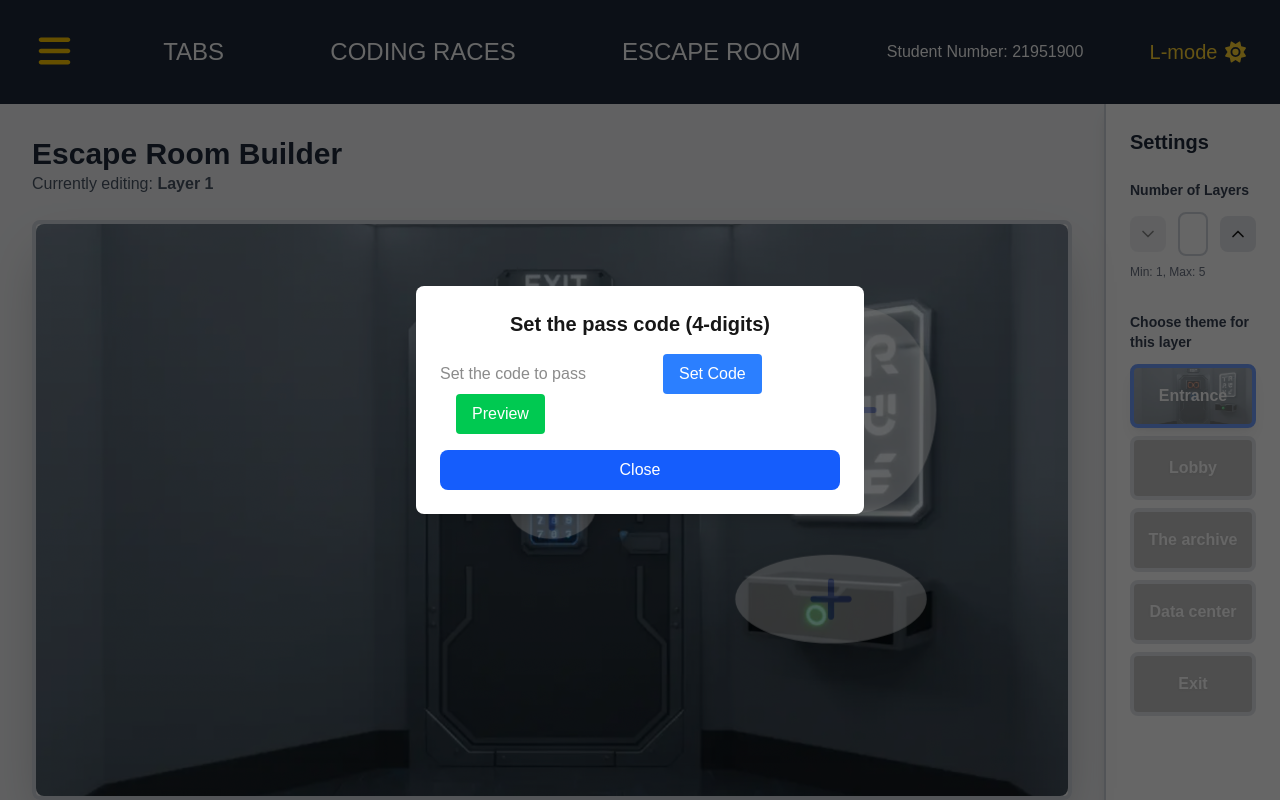
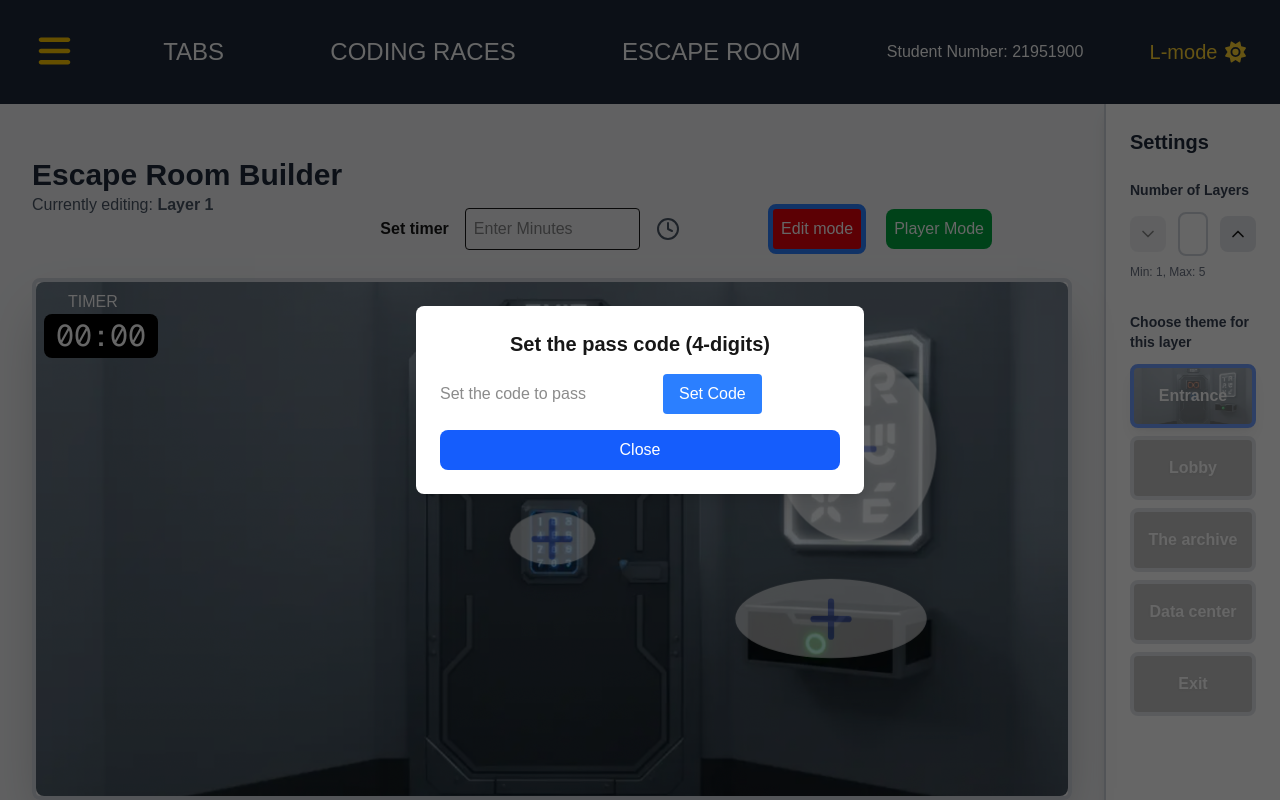
Before and after one commit to pramit101/CBWA_a1, a Next.js app: page /escape_room in a window 1280 px wide. Both pictures are taken after a click on the button 551 px from the left and 509 px from the top of the page. Shown: the top 800 px of the page. Built offline with nearby package versions, Linux system fonts and the light colour scheme; grey boxes are pictures that could not be loaded.

Commit message:
frontend changes

```diff
--- a/app/escape_room/page.module.css
+++ b/app/escape_room/page.module.css
@@ -2,7 +2,6 @@
     width: 80px;
     height: 80px;
     background: white;
-    opacity: 0.5;
     border-radius: 50%;
     display: flex;
     justify-content: center;
@@ -44,7 +43,6 @@
 
   .plusIcon:hover {
     animation: pop 0.8s ease-in-out infinite;
-    opacity: 1;
   }
   @keyframes keyPulse {
     0% {
--- a/app/escape_room/page.tsx
+++ b/app/escape_room/page.tsx
@@ -2,7 +2,7 @@
 
 import { useState, useRef, useEffect } from "react";
 import Image from "next/image";
-import { ChevronUp, ChevronDown, Key } from "lucide-react";
+import { ChevronUp, ChevronDown, Key, Clock } from "lucide-react";
 import styles from "./page.module.css";
 import Keypad from "./components/keypad";
 import HintPopup from "./components/Hint";
@@ -58,12 +58,53 @@ export default function EscapeRoom() {
   const [HQ, setHQ] = useState("");
   const [HA, setHA] = useState("");
   const [UA, setUA] = useState("");
+  const [PM, setPM] = useState(false);
+  const [minutes, setMinutes] = useState<number>(0);
+  const [timeLeft, setTimeLeft] = useState<number>(0);
+  const [isRunning, setIsRunning] = useState<boolean>(false);
+  const [gameOver, setGameOver] = useState<boolean>(false);
   const [chunks, setChunks] = useState<string[]>([" ", " ", " ", " ", " "]);
 
   const handleSetCode = () => {
     if (codeInput.trim() !== "") {
       setConfirmedCode(codeInput.trim());
     }
+  };
+
+  useEffect(() => {
+    if (!isRunning) return; // only run when active
+    if (timeLeft <= 0) {
+      setGameOver(true);
+      setIsRunning(false);
+      return;
+    }
+
+    const timer = setInterval(() => {
+      setTimeLeft((prev) => prev - 1);
+    }, 1000);
+
+    return () => clearInterval(timer);
+  }, [isRunning, timeLeft]);
+
+  const startCountdown = () => {
+    if (minutes > 0) {
+      setTimeLeft(minutes * 60);
+      setGameOver(false);
+      setIsRunning(true);
+    }
+  };
+
+  const resetCountdown = () => {
+    setIsRunning(false);
+    setGameOver(false);
+    setTimeLeft(0);
+  };
+
+  // Format time (mm:ss)
+  const formatTime = (t: number) => {
+    const m = Math.floor(t / 60);
+    const s = t % 60;
+    return `${m}:${s.toString().padStart(2, "0")}`;
   };
 
   const backgrounds = [
@@ -92,7 +133,9 @@ export default function EscapeRoom() {
         <div className="relative w-full h-full">
           <button
             onClick={() => setPopup("keypad")}
-            className={styles.plusIcon}
+            className={`${
+              PM ? "opacity-0" : "opacity-60 hover:opacity-100"
+            } transition-opacity duration-500 ${styles.plusIcon}`}
             style={{
               position: "absolute",
               left: `46%`,
@@ -105,7 +148,9 @@ export default function EscapeRoom() {
           />
           <button
             onClick={() => setPopup("symbols")}
-            className={styles.plusIcon}
+            className={`${
+              PM ? "opacity-0" : "opacity-60 hover:opacity-100"
+            } transition-opacity duration-500 ${styles.plusIcon}`}
             style={{
               position: "absolute",
               left: `72%`,
@@ -119,7 +164,9 @@ export default function EscapeRoom() {
 
           <button
             onClick={() => setPopup("help")}
-            className={styles.plusIcon}
+            className={`${
+              PM ? "opacity-0" : "opacity-60 hover:opacity-100"
+            } transition-opacity duration-500 ${styles.plusIcon}`}
             style={{
               position: "absolute",
               left: `68%`,
@@ -137,7 +184,9 @@ export default function EscapeRoom() {
         <div className="relative w-full h-full">
           <button
             onClick={() => setPopup("quizpad")}
-            className={styles.plusIcon}
+            className={`${
+              PM ? "opacity-0" : "opacity-60 hover:opacity-100"
+            } transition-opacity duration-500 ${styles.plusIcon}`}
             style={{
               position: "absolute",
               left: `46%`,
@@ -150,7 +199,9 @@ export default function EscapeRoom() {
           />
           <button
             onClick={() => setPopup("quizHint")}
-            className={styles.plusIcon}
+            className={`${
+              PM ? "opacity-0" : "opacity-60 hover:opacity-100"
+            } transition-opacity duration-500 ${styles.plusIcon}`}
             style={{
               position: "absolute",
               left: `10%`,
@@ -168,7 +219,9 @@ export default function EscapeRoom() {
         <div className="relative w-full h-full">
           <button
             onClick={() => setPopup("h1")}
-            className={styles.plusIcon}
+            className={`${
+              PM ? "opacity-0" : "opacity-60 hover:opacity-100"
+            } transition-opacity duration-500 ${styles.plusIcon}`}
             style={{
               position: "absolute",
               left: `87%`,
@@ -181,7 +234,9 @@ export default function EscapeRoom() {
           />
           <button
             onClick={() => setPopup("FillBlanks")}
-            className={styles.plusIcon}
+            className={`${
+              PM ? "opacity-0" : "opacity-60 hover:opacity-100"
+            } transition-opacity duration-500 ${styles.plusIcon}`}
             style={{
               position: "absolute",
               left: `42%`,
@@ -194,7 +249,9 @@ export default function EscapeRoom() {
           />
           <button
             onClick={() => setPopup("h2")}
-            className={styles.plusIcon}
+            className={`${
+              PM ? "opacity-0" : "opacity-60 hover:opacity-100"
+            } transition-opacity duration-500 ${styles.plusIcon}`}
             style={{
               position: "absolute",
               left: `15%`,
@@ -207,7 +264,9 @@ export default function EscapeRoom() {
           />
           <button
             onClick={() => setPopup("h3")}
-            className={styles.plusIcon}
+            className={`${
+              PM ? "opacity-0" : "opacity-60 hover:opacity-100"
+            } transition-opacity duration-500 ${styles.plusIcon}`}
             style={{
               position: "absolute",
               left: `12%`,
@@ -226,10 +285,12 @@ export default function EscapeRoom() {
           <button
             className={`${preview && !k1 ? "opacity-0" : "opacity-100"}`}
             onClick={() => {
+              if (!k1) {
+                if (PM) {
                   setPopup("key");
                   setK1(true);
-              if (!k1) {
                   setKeyCount(keyCount + 1);
+                }
               }
             }}
             style={{
@@ -251,7 +312,9 @@ export default function EscapeRoom() {
           </button>
           <button
             onClick={() => setPopup("hiddenQuestion")}
-            className={styles.plusIcon}
+            className={`${
+              PM ? "opacity-0" : "opacity-60 hover:opacity-100"
+            } transition-opacity duration-500 ${styles.plusIcon}`}
             style={{
               position: "absolute",
               left: `42%`,
@@ -264,10 +327,12 @@ export default function EscapeRoom() {
           />
           <button
             onClick={() => {
+              if (!k2) {
+                if (PM) {
                   setPopup("key");
                   setK2(true);
-              if (!k2) {
                   setKeyCount(keyCount + 1);
+                }
               }
             }}
             className={`${preview && !k2 ? "opacity-0" : "opacity-100"}`}
@@ -292,10 +357,12 @@ export default function EscapeRoom() {
 
           <button
             onClick={() => {
+              if (!k3) {
+                if (PM) {
                   setPopup("key");
                   setK3(true);
-              if (!k3) {
                   setKeyCount(keyCount + 1);
+                }
               }
             }}
             className={`${preview && !k3 ? "opacity-0" : "opacity-100"}`}
@@ -323,7 +390,9 @@ export default function EscapeRoom() {
       return (
         <button
           onClick={() => setPopup("sequence")}
-          className={styles.plusIcon}
+          className={`${
+            PM ? "opacity-0" : "opacity-60 hover:opacity-100"
+          } transition-opacity duration-500 ${styles.plusIcon}`}
           style={{
             position: "absolute",
             left: `35%`,
@@ -386,6 +455,7 @@ export default function EscapeRoom() {
       <div className="flex-1 p-8 resize-none">
         <div className="h-full flex flex-col">
           {/* Header */}
+          <div className="flex items-center justify-between mb-4">
             <div className="mb-6">
               <h1 className="text-3xl font-bold text-gray-800">
                 Escape Room Builder
@@ -395,16 +465,74 @@ export default function EscapeRoom() {
                 <span className="font-semibold">{currentLayer?.name}</span>
               </p>
             </div>
+            <div className="flex items-center space-x-4 mt-18">
+              <h2 className="mb-3 font-bold">Set timer</h2>
+              <input
+                type="number"
+                min="5"
+                placeholder="Enter Minutes"
+                className="border p-2 w-1/2 mb-3 rounded"
+                value={minutes || ""}
+                onChange={(e) => setMinutes(parseInt(e.target.value) || 0)}
+              />
+              <Clock size={24} className="text-gray-600 mb-3" />{" "}
+            </div>
+            <div className="space-x-5 mr-20 mt-15">
+              <button
+                onClick={() => {
+                  setPreview(false);
+                  setPM(false);
+                  resetCountdown();
+                }}
+                className={`bg-red-600 ${
+                  PM ? "" : "border-blue-500 border-5"
+                } rounded-lg p-2 text-white cursor-pointer`}
+              >
+                Edit mode
+              </button>
+              <button
+                onClick={() => {
+                  setPreview(true);
+                  setPM(true);
+                  startCountdown();
+                }}
+                className={`bg-green-600 ${
+                  PM ? "border-blue-500 border-5" : ""
+                } rounded-lg p-2 text-white cursor-pointer`}
+              >
+                Player Mode
+              </button>
+            </div>
+          </div>
 
           {/* Canvas */}
           <div className="relative flex-1 h-[500px] w-260 rounded-lg resize-none shadow-2xl border-4 border-gray-300 cursor-crosshair overflow-hidden">
+            {gameOver ? (
+              <div className="flex flex-col justify-center items-center h-full w-full bg-black bg-opacity-75 z-50">
+                <h1 className="text-red-600 text-6xl">You ran out of time!</h1>
+                <button
+                  className="mt-8 px-6 py-3 bg-blue-600 text-white rounded-lg hover:bg-blue-700 transition"
+                  onClick={() => {
+                    startCountdown();
+                  }}
+                >
+                  RESTART
+                </button>
+              </div>
+            ) : (
+              <>
                 <Image
                   src={backgrounds[currentBgIndex]}
                   alt="Golden key"
                   fill
                   className="object-cover rounded-lg overflow-hidden resize-none"
                 />
-
+                <div className="text-3xl font-mono mb-4 z-index-60 absolute top-8 left-2  bg-black bg-opacity-50 text-white px-3 py-1 rounded-lg">
+                  {timeLeft > 0 ? formatTime(timeLeft) : "00:00"}
+                </div>
+                <h3 className=" z-index-60 text-l font-strong  absolute top-2 left-8 text-white">
+                  TIMER
+                </h3>
                 <Buttons />
                 {popup === "keypad" && (
                   <div
@@ -412,13 +540,19 @@ export default function EscapeRoom() {
                     style={{ backgroundColor: "rgba(0, 0, 0, 0.6)" }}
                     onClick={() => {
                       setPopup(null);
+                      if (!PM) {
                         setPreview(false);
+                      }
                     }}
                   >
                     <div
                       className="bg-white p-6 rounded-lg shadow-lg max-w-md w-full mx-4"
                       onClick={(e) => e.stopPropagation()} // Prevent closing when clicking inside
                     >
+                      {preview ? (
+                        <Keypad correctCode={codeInput} />
+                      ) : (
+                        <>
                           <h2 className="text-xl font-bold mb-4 text-center">
                             Set the pass code (4-digits)
                           </h2>
@@ -437,18 +571,13 @@ export default function EscapeRoom() {
                             {confirmedCode ? "Change Code" : "Set Code"}
                           </button>
                           <button
-                    onClick={() => setPreview(!preview)}
-                    className="bg-green-500 text-white ml-4 px-4 py-2 rounded"
-                  >
-                    Preview
-                  </button>
-                  {preview ? <Keypad correctCode={codeInput} /> : ""}
-                  <button
                             onClick={() => setPopup(null)}
                             className="mt-4 px-4 py-2 bg-blue-600 text-white rounded-lg hover:bg-blue-700 transition w-full"
                           >
                             Close
                           </button>
+                        </>
+                      )}
                     </div>
                   </div>
                 )}
@@ -458,38 +587,24 @@ export default function EscapeRoom() {
                     style={{ backgroundColor: "rgba(0, 0, 0, 0.6)" }}
                     onClick={() => {
                       setPopup(null);
+                      if (!PM) {
                         setPreview(false);
+                      }
                     }}
                   >
                     <div
                       className="bg-white p-6 rounded-lg shadow-lg flex space-y-5 flex-col"
                       onClick={(e) => e.stopPropagation()}
                     >
+                      {popup == "symbols" && !preview ? (
+                        <>
                           <h2 className="text-xl font-bold mb-4">Hint</h2>
-                  {popup == "symbols" ? (
                           <textarea
                             placeholder="Place the hint to acess the keypad password"
                             className="p-2"
                             onChange={(e) => setHint(e.target.value)}
                             value={hint}
                           ></textarea>
-                  ) : (
-                    <textarea
-                      placeholder="Place the hint to acess the quiz"
-                      className="p-2"
-                      onChange={(e) => setQuizUnlock(e.target.value)}
-                      value={quizUnlock}
-                    ></textarea>
-                  )}
-
-                  <button
-                    onClick={() => {
-                      setPreview(!preview);
-                    }}
-                    className="px-4 py-2 bg-green-600 text-white rounded-lg hover:bg-blue-700 transition"
-                  >
-                    Preview
-                  </button>
                           <button
                             onClick={() => {
                               setPopup(null);
@@ -498,12 +613,34 @@ export default function EscapeRoom() {
                           >
                             Close
                           </button>
+                        </>
+                      ) : popup == "quizHint" && !preview ? (
+                        <>
+                          <h2 className="text-xl font-bold mb-4">Hint</h2>
+                          <textarea
+                            placeholder="Place the hint to acess the quiz"
+                            className="p-2"
+                            onChange={(e) => setQuizUnlock(e.target.value)}
+                            value={quizUnlock}
+                          ></textarea>
+                          <button
+                            onClick={() => {
+                              setPopup(null);
+                            }}
+                            className="px-4 py-2 bg-blue-600 text-white rounded-lg hover:bg-blue-700 transition"
+                          >
+                            Close
+                          </button>
+                        </>
+                      ) : (
+                        ""
+                      )}
+
                       {preview && popup == "symbols" ? (
                         <HintPopup
                           hint={hint}
                           onClose={() => {
                             setPopup(null);
-                        setPreview(false);
                           }}
                         />
                       ) : preview && popup == "quizHint" ? (
@@ -511,7 +648,6 @@ export default function EscapeRoom() {
                           hint={quizUnlock}
                           onClose={() => {
                             setPopup(null);
-                        setPreview(false);
                           }}
                         />
                       ) : (
@@ -526,13 +662,24 @@ export default function EscapeRoom() {
                     style={{ backgroundColor: "rgba(0, 0, 0, 0.6)" }}
                     onClick={() => {
                       setPopup(null);
+                      if (!PM) {
                         setPreview(false);
+                      }
                     }}
                   >
                     <div
                       className="bg-white p-6 rounded-lg shadow-lg flex space-y-5 flex-col"
                       onClick={(e) => e.stopPropagation()}
                     >
+                      {preview ? (
+                        <HelpPopup
+                          content={helpContent}
+                          onClose={() => {
+                            setPopup(null);
+                          }}
+                        />
+                      ) : (
+                        <>
                           <h2 className="text-xl font-bold mb-4">Help</h2>
                           <textarea
                             placeholder="Place the Help description on how to play and navigate through the escape room"
@@ -543,30 +690,13 @@ export default function EscapeRoom() {
                           ></textarea>
                           <button
                             onClick={() => {
-                      setPreview(!preview);
-                    }}
-                    className="px-4 py-2 bg-green-600 text-white rounded-lg hover:bg-blue-700 transition"
-                  >
-                    Preview
-                  </button>
-                  <button
-                    onClick={() => {
                               setPopup(null);
                             }}
                             className="px-4 py-2 bg-blue-600 text-white rounded-lg hover:bg-blue-700 transition"
                           >
                             Close
                           </button>
-                  {preview ? (
-                    <HelpPopup
-                      content={helpContent}
-                      onClose={() => {
-                        setPopup(null);
-                        setPreview(false);
-                      }}
-                    />
-                  ) : (
-                    ""
+                        </>
                       )}
                     </div>
                   </div>
@@ -577,7 +707,9 @@ export default function EscapeRoom() {
                     style={{ backgroundColor: "rgba(0, 0, 0, 0.6)" }}
                     onClick={() => {
                       setPopup(null);
+                      if (!PM) {
                         setPreview(false);
+                      }
                     }}
                   >
                     <div
@@ -608,12 +740,6 @@ export default function EscapeRoom() {
                           </button>
                           <QuizBoard quiz={quiz} setQuiz={setQuiz} />
                           <button
-                        onClick={() => setPreview(!preview)}
-                        className="bg-green-500 text-white ml-4 mt-2 px-4 py-2 rounded"
-                      >
-                        Preview
-                      </button>
-                      <button
                             onClick={() => setPopup(null)}
                             className="mt-4 px-4 py-2 bg-blue-600 text-white rounded-lg hover:bg-blue-700 transition w-full"
                           >
@@ -630,7 +756,9 @@ export default function EscapeRoom() {
                     style={{ backgroundColor: "rgba(0, 0, 0, 0.6)" }}
                     onClick={() => {
                       setPopup(null);
+                      if (!PM) {
                         setPreview(false);
+                      }
                     }}
                   >
                     <div
@@ -642,12 +770,6 @@ export default function EscapeRoom() {
                           Set the correct answer to unlock quiz
                         </h2>
                         <FillInBlanks isOwner={!preview} />
-                    <button
-                      onClick={() => setPreview(!preview)}
-                      className="bg-green-500 text-white ml-4 mt-2 px-4 py-2 rounded"
-                    >
-                      Preview
-                    </button>
                         <button
                           onClick={() => setPopup(null)}
                           className="mt-4 px-4 py-2 bg-blue-600 text-white rounded-lg hover:bg-blue-700 transition w-full"
@@ -665,7 +787,9 @@ export default function EscapeRoom() {
                       style={{ backgroundColor: "rgba(0, 0, 0, 0.6)" }}
                       onClick={() => {
                         setPopup(null);
+                        if (!PM) {
                           setPreview(false);
+                        }
                       }}
                     >
                       <div
@@ -713,16 +837,7 @@ export default function EscapeRoom() {
                             value={h3}
                           ></textarea>
                         )}
-                    {preview ? (
-                      ""
-                    ) : (
-                      <button
-                        onClick={() => setPreview(!preview)}
-                        className="bg-green-500 text-white ml-4 mt-2 px-4 py-2 rounded"
-                      >
-                        Preview
-                      </button>
-                    )}
+                        {preview ? "" : ""}
                         <button
                           onClick={() => setPopup(null)}
                           className="mt-4 px-4 py-2 bg-blue-600 text-white rounded-lg hover:bg-blue-700 transition w-full"
@@ -739,7 +854,9 @@ export default function EscapeRoom() {
                     style={{ backgroundColor: "rgba(0, 0, 0, 0.6)" }}
                     onClick={() => {
                       setPopup(null);
+                      if (!PM) {
                         setPreview(false);
+                      }
                     }}
                   >
                     <div
@@ -787,12 +904,6 @@ export default function EscapeRoom() {
                             onChange={(e) => setHA(e.target.value)}
                             value={HA}
                           />
-                      <button
-                        onClick={() => setPreview(!preview)}
-                        className="bg-green-500 text-white ml-4 mt-2 px-4 py-2 rounded"
-                      >
-                        Preview
-                      </button>
                         </>
                       )}
                       <button
@@ -810,7 +921,9 @@ export default function EscapeRoom() {
                     style={{ backgroundColor: "rgba(0, 0, 0, 0.6)" }}
                     onClick={() => {
                       setPopup(null);
+                      if (!PM) {
                         setPreview(false);
+                      }
                     }}
                   >
                     <div
@@ -824,12 +937,6 @@ export default function EscapeRoom() {
                         setChunks={setChunks}
                       />
                       <button
-                    onClick={() => setPreview(!preview)}
-                    className="bg-green-500 text-white ml-4 mt-2 px-4 py-2 rounded"
-                  >
-                    Preview
-                  </button>
-                  <button
                         onClick={() => setPopup(null)}
                         className="mt-4 px-4 py-2 bg-blue-600 text-white rounded-lg hover:bg-blue-700 transition w-full"
                       >
@@ -837,6 +944,8 @@ export default function EscapeRoom() {
                       </button>{" "}
                     </div>
                   </div>
+                )}
+              </>
             )}
           </div>
 
```
Lines whose indentation alone changed are shown as unchanged.
